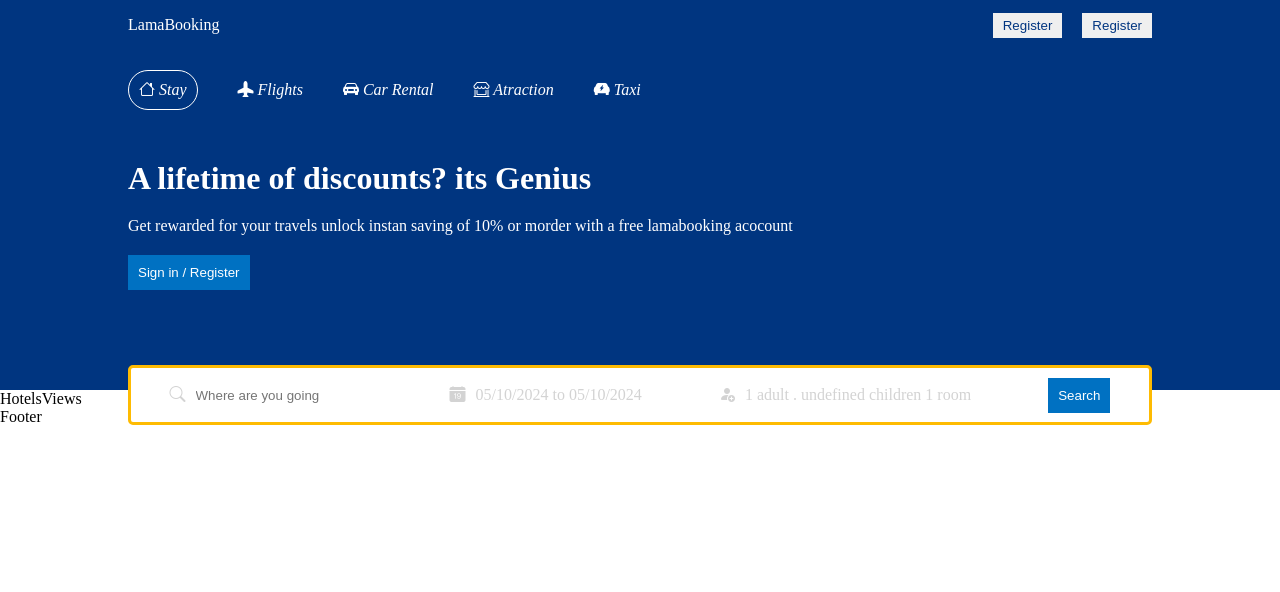
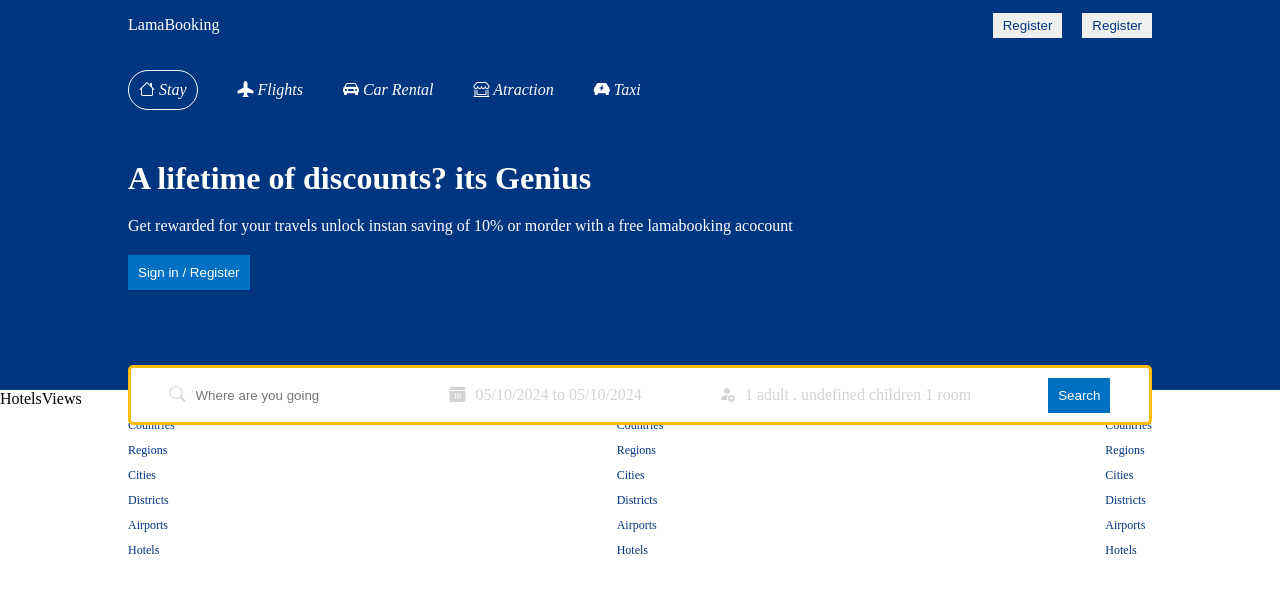
Before and after one commit to CardozoMartin/MERN-Booking, a React (Vite) app: page /hotels/1 in a window 1280 px wide. Shown: the top 592 px of the page. Built offline with nearby package versions, Linux system fonts and the light colour scheme.

Commit message:
se agrega footer

```diff
--- a/src/Componentes/Footer/Footer.jsx
+++ b/src/Componentes/Footer/Footer.jsx
@@ -2,7 +2,38 @@ import './footer.css'
 
 const Footer = () => {
   return (
-    <div>Footer</div>
+    <div className="fcontainer">
+
+    <div className='footer'>
+      <div className="fLists">
+        <ul className="fList">
+          <li className="fLisItem">Countries</li>
+          <li className="fLisItem">Regions</li>
+          <li className="fLisItem">Cities </li>
+          <li className="fLisItem">Districts </li>
+          <li className="fLisItem">Airports </li>
+          <li className="fLisItem">Hotels</li>
+        </ul>
+        <ul className="fList">
+          <li className="fLisItem">Countries</li>
+          <li className="fLisItem">Regions</li>
+          <li className="fLisItem">Cities </li>
+          <li className="fLisItem">Districts </li>
+          <li className="fLisItem">Airports </li>
+          <li className="fLisItem">Hotels</li>
+        </ul>
+        <ul className="fList">
+          <li className="fLisItem">Countries</li>
+          <li className="fLisItem">Regions</li>
+          <li className="fLisItem">Cities </li>
+          <li className="fLisItem">Districts </li>
+          <li className="fLisItem">Airports </li>
+          <li className="fLisItem">Hotels</li>
+        </ul>
+
+      </div>
+    </div>
+    </div>
   )
 }
 
--- a/src/Componentes/Footer/footer.css
+++ b/src/Componentes/Footer/footer.css
@@ -0,0 +1,33 @@
+.footer{
+    width: 100%;
+    max-width: 1024px;
+    font-size: 12px;
+}
+
+.fLists{
+    width: 100%;
+    display: flex;
+    justify-content: space-between;
+    margin-bottom: 50px;
+}
+.fList{
+list-style: none;
+padding: 0;
+}
+.fLisItem{
+   margin-bottom: 10px;
+   color: #003580;
+   cursor: pointer;
+}
+.fLisItem:hover{
+    color: #000;
+    font-weight: 500;
+}
+
+.fcontainer{
+    margin-top: 10px;
+    display: flex;
+    flex-direction: column;
+    align-items: center;
+    gap:30px ;
+}
```
